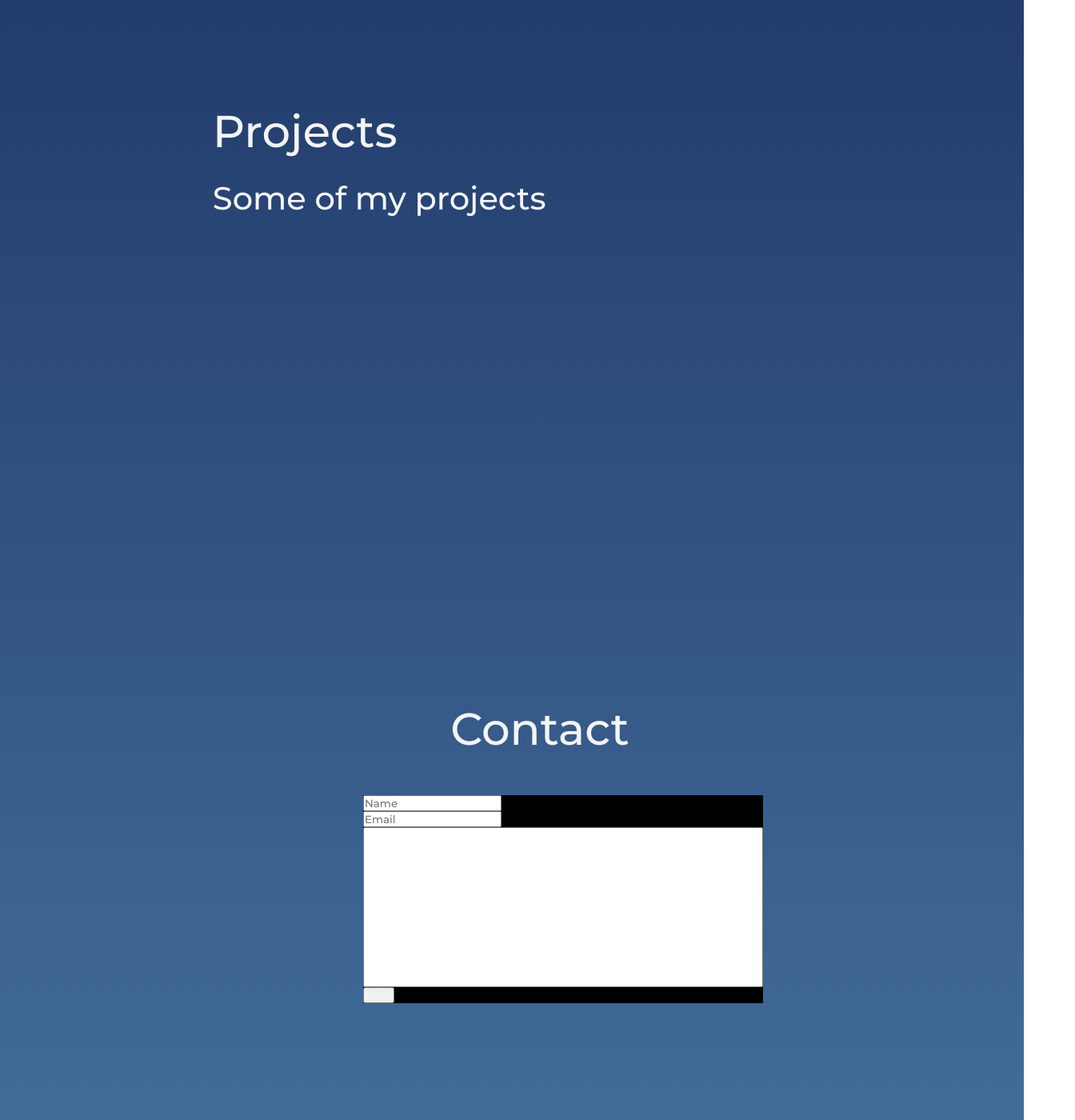
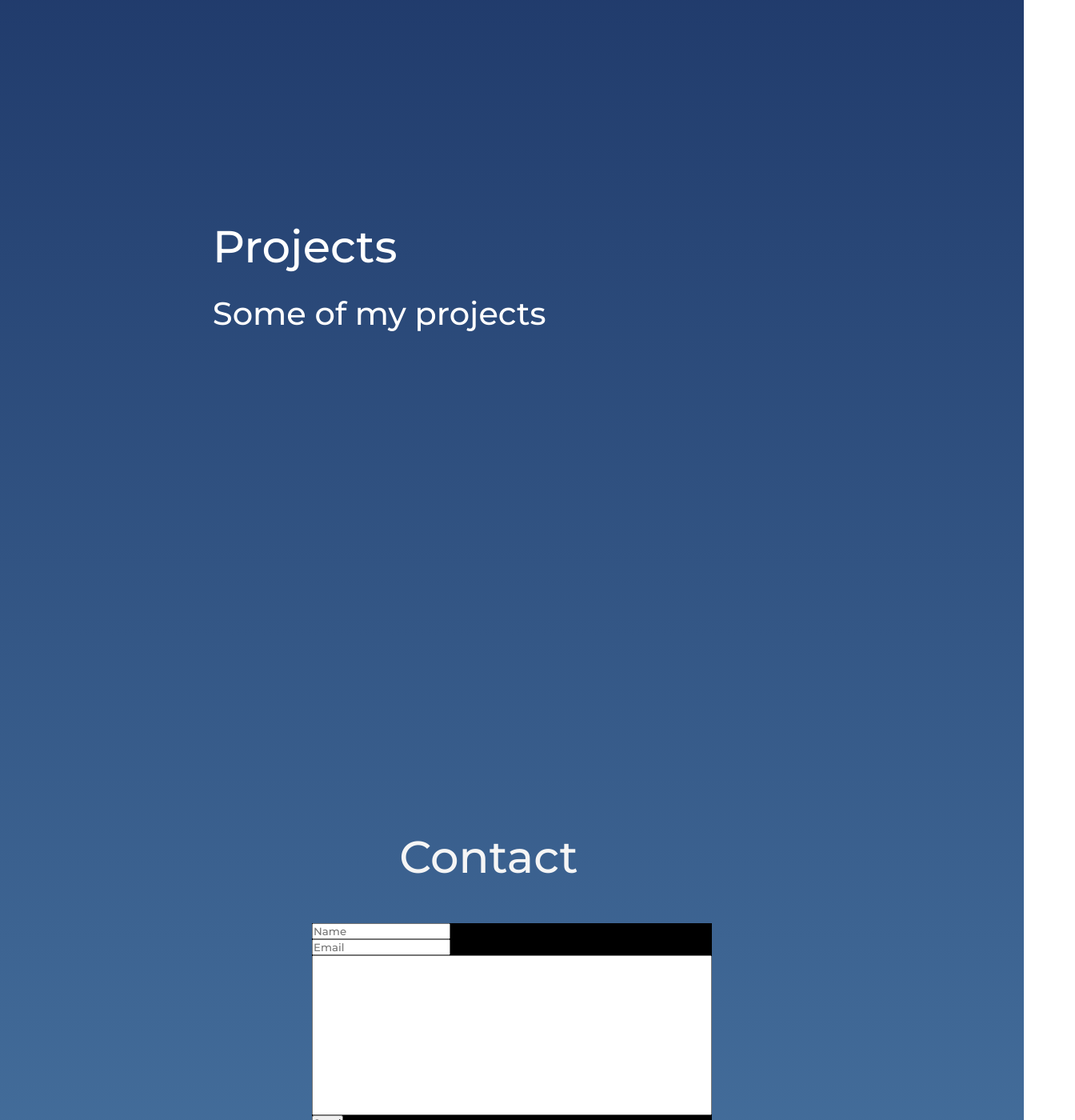
Before and after one commit to Cespaw/portfolio, a React (Create React App) app: page / in a window 1280 px wide. Shown: the part 1400-2800 px from the top of the page at 80% size, 1344 px wide, since content can reach past the window. Built offline with nearby package versions, Linux system fonts and the light colour scheme.

Commit message:
Added scroll functionality when pressing buttons in toolbar

```diff
--- a/src/App.css
+++ b/src/App.css
@@ -15,7 +15,6 @@
   font-family: "Montserrat", sans-serif;
   font-weight: 500;
   text-decoration: none;
-  color: whitesmoke;
 
   margin: 0;
   padding: 0;
@@ -30,7 +29,7 @@
   transition: all 20s;
   position: absolute;
   left: 25%;
-  top: 40%;
+  top: 20%;
   transform: translate(-13%, -42%);
   color: #fff;
 }
@@ -68,13 +67,13 @@
 
 #Projects {
   width: 100%;
-  height: 100vh;
+  height: 80vh;
 }
 
 .projects-text {
   position: absolute;
   left: 25%;
-  top: 200%;
+  top: 218%;
   transform: translate(-13%, -42%);
   color: #fff;
 }
@@ -93,8 +92,8 @@
   height: 50vh;
   position: absolute;
 
-  left: 5%;
-  top: 280%;
+  left: 0%;
+  top: 300%;
 
   display: flex;
   flex-direction: column;
@@ -110,6 +109,7 @@
 }
 
 .contact-text h1 {
+  color: whitesmoke;
   font-size: 3.5rem;
 }
 
@@ -146,6 +146,7 @@
 }
 
 .toolbar {
+  color: whitesmoke;
   background-color: black;
   display: flex;
   justify-content: flex-end;
@@ -161,9 +162,11 @@
   list-style: none;
   display: inline-block;
   padding: 0px 20px;
+  user-select: none;
 }
 
 .toolbar li:first-child {
+  color: whitesmoke;
   margin-right: auto;
   font-size: 30px;
 }
--- a/src/Toolbar.js
+++ b/src/Toolbar.js
@@ -3,28 +3,32 @@ import { Link } from 'react-router-dom'
 
 export const Toolbar = () => {
 
+    function scrollToSection(section){
+        const element = document.getElementById(section);
+        element.scrollIntoView()
+    }
+
     return (
         <nav className='header'>
             <ul className='toolbar'>
                 <li className='home'>
-
-                    <a href='Home'>Home</a>
+                    <a>Home</a>
                 </li>
 
                 <li className='other'>
-                    <a href='About'>About</a>
+                    <a onClick={() => scrollToSection('About')}>About</a>
                 </li>
 
                 <li className='other'>
-                    <a href='Experience'>Experience</a>
+                    <a onClick={() => scrollToSection('Experience')}>Experience</a>
                 </li>
 
                 <li className='other'>
-                    <a href='Projects'>Projects</a>
+                    <a onClick={() => scrollToSection('Projects')}>Projects</a>
                 </li>
 
                 <li className='other'>
-                    <a href='Contact'>Contact</a>
+                    <a onClick={() => scrollToSection('Contact')}>Contact</a>
                 </li>
             </ul>
         </nav>
```
